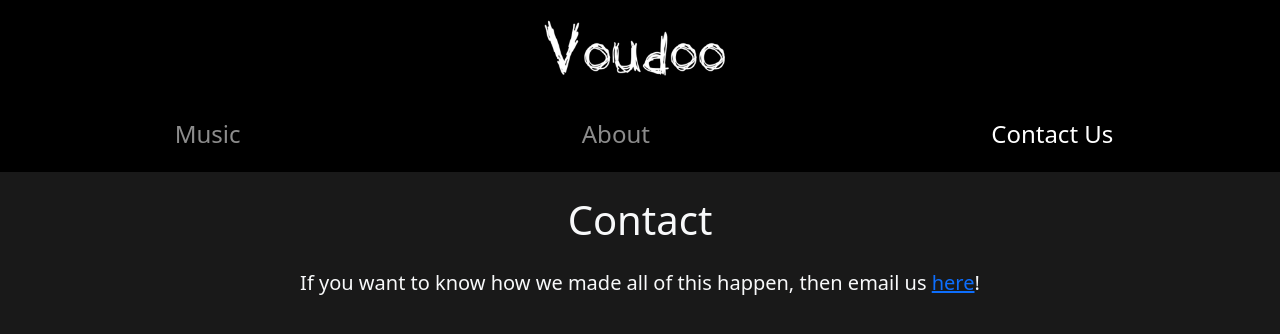
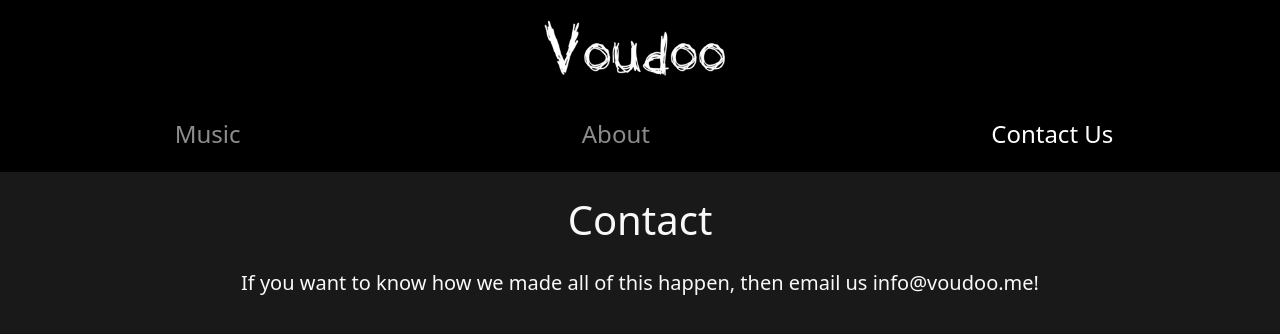
Before and after one commit to qtchaos/voudoo, a Flask app: page /contact in a window 1280 px wide. Shown: the top 334 px of the page. Run offline with Flask 2, Linux system fonts and the light colour scheme; some libraries are stand-ins or nearby versions.

Commit message:
🧃 Test Cloudflare email bypass. [skip ci]

```diff
--- a/app.py
+++ b/app.py
@@ -6,6 +6,8 @@ app = Flask(__name__, static_folder='static')
 app.config['MINIFY_HTML'] = True
 htmlmin = HTMLMIN(app)
 Minify(app=app, html=True, js=True, cssless=True)
+
+email = 'info@voudoo.me'
 
 
 @app.route('/')
@@ -20,7 +22,7 @@ def about():
 
 @app.route('/contact')
 def contact():
-    return render_template("contact.html")
+    return render_template("contact.html", email=email)
 
 
 @app.route('/music')
--- a/templates/contact.html
+++ b/templates/contact.html
@@ -27,8 +27,7 @@
     <div class="container">
         <div class="m-4 fs-5 text-light">
             <h1 class="my-4" style="text-align:center">Contact</h1>
-            <p style="text-align:center">If you want to know how we made all of this happen, then email us <a
-                    href="mailto:info@voudoo.me?">here</a>!</p>
+            <p style="text-align:center">If you want to know how we made all of this happen, then email us {{ email }}!</p>
         </div>
     </div>
 
```
Also changed, not shown: README.md.
